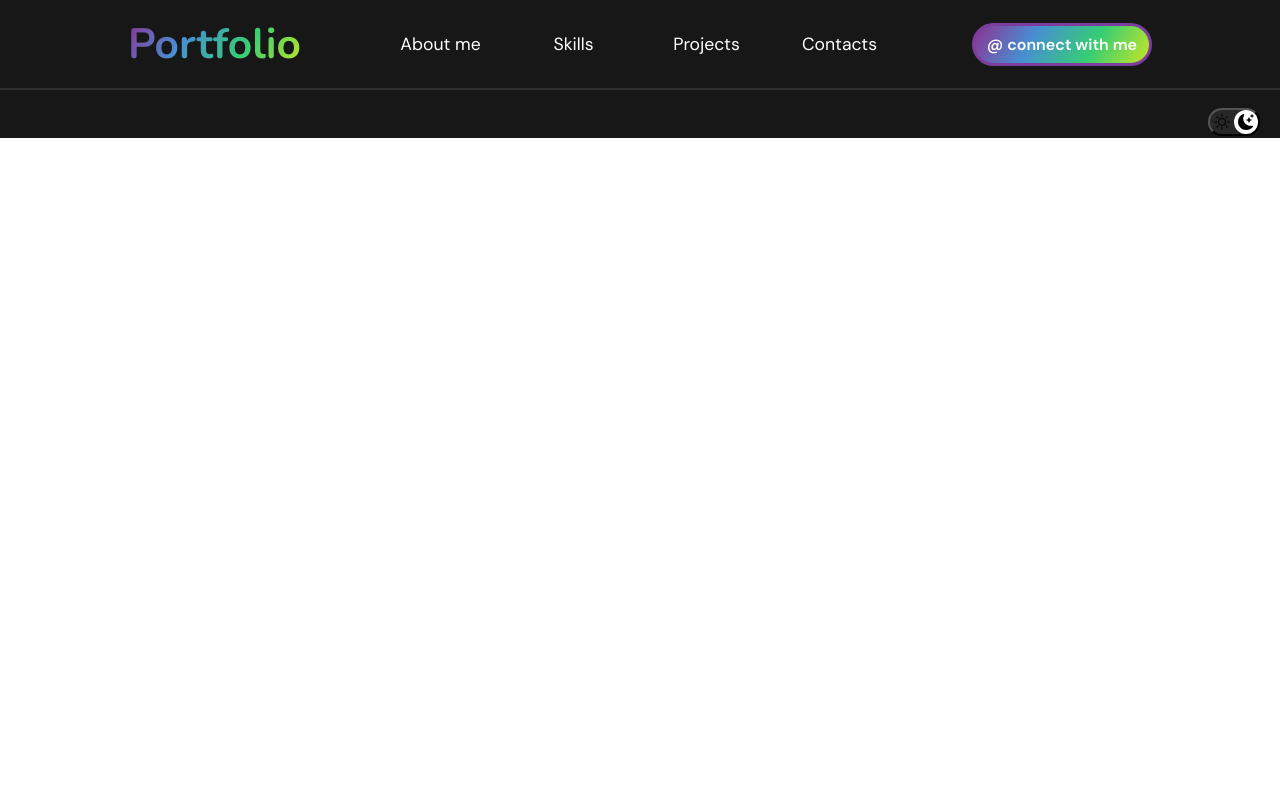
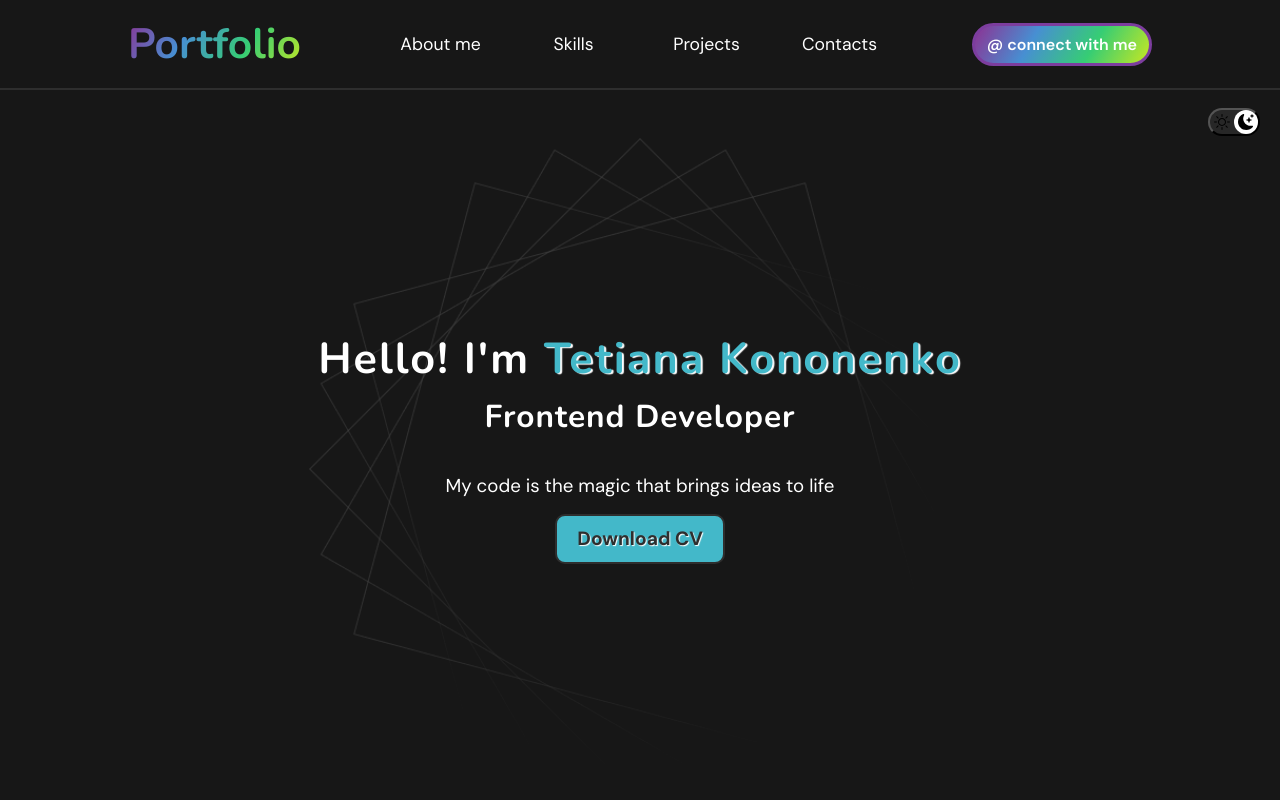
Before and after one commit to Tiana-K08/project_portfolio, a plain HTML site: page index.html in a window 1280 px wide. Drawn offline with nearby package versions, Linux system fonts and the light colour scheme; a web font is replaced by a local one.

Commit message:
homepage

```diff
--- a/css/common.css
+++ b/css/common.css
@@ -18,3 +18,9 @@ a {
 html, body, button {
     font-family: "DM Sans", sans-serif;
 }
+
+/* ********* */
+body {
+    background-color: var(--bg-dark);
+}
+/* ********* */
--- /dev/null
+++ b/css/homepage.css
@@ -0,0 +1,67 @@
+.main-wrapper {
+    background-color: var(--bg-dark);
+    height: calc(100vh - 138px);
+    min-height: fit-content;
+    padding: 0 20px;
+    display: flex;
+    flex-direction: column;
+    justify-content: center;
+    align-items: center;
+    background-image: url(../images/bg-homepage.png);
+    background-repeat: no-repeat;
+    background-size: contain;
+    background-position: center center;
+}
+
+/* Text styles */
+.text-container {
+    margin-top: -46px;
+    color: var(--items-light);
+    text-align: center;
+    font-size: 1.8rem;
+}
+
+.text-container h2 {
+    font-family: "Nunito", sans-serif;
+    letter-spacing: 2px;
+    margin-bottom: 7px;
+}
+
+.text-container span {
+    color: var(--accent-dark);
+    text-shadow: 2px 1px 1px var(--items-light);
+}
+
+.text-container h3 {
+    font-family: "Nunito", sans-serif;
+    font-size: 1.1em;
+    letter-spacing: 1px;
+    margin-bottom: 35px;
+}
+
+.text-container p {
+    font-size: 0.65em;
+}
+
+/* Buttons styles */
+.btn-container button {
+    margin-top: 16px;
+    background-color: var(--accent-dark);
+    border: 2px solid var(--option-gray);
+    border-radius: 10px;
+    width: 170px;
+    height: 50px;
+    color: var(--option-gray);
+    text-shadow: 1px 1px 1px var(--items-light);
+    font-size: 1.2rem;
+    font-weight: 700;
+}
+
+.btn-container button:hover {
+    border: 2px solid var(--items-light);
+}
+
+.btn-container button:active {
+    position: relative;
+    top: 1px;
+}
--- a/css/variables.css
+++ b/css/variables.css
@@ -3,4 +3,5 @@
     --items-light: #ffffff;
     --option-gray: #2e2e2e;
     --option-violet: #7c3d9e;
+    --accent-dark: #43b8c9;
 }
--- a/index.html
+++ b/index.html
@@ -7,6 +7,7 @@
     <link rel="stylesheet" href="css/variables.css">
     <link rel="stylesheet" href="css/common.css">
     <link rel="stylesheet" href="css/header.css">
+    <link rel="stylesheet" href="css/homepage.css">
 </head>
 <body>
     <header class="header-wrapper">
@@ -34,6 +35,18 @@
         </div>
     </header>
 
+    <main class="main-wrapper">
+        <section class="text-container">
+            <h2>Hello! I'm <span>Tetiana Kononenko</span></h2>
+            <h3>Frontend Developer</h3>
+            <p>My code is the magic that brings ideas to life</p>
+        </section>
+        <section class="btn-container">
+            <button id="download-file">Download CV</button>
+        </section>
+    </main>
+
     <script src="js/toggle_dark_light.js"></script>
+    <script src="js/download_cv.js"></script>
 </body>
 </html>
--- /dev/null
+++ b/js/download_cv.js
@@ -0,0 +1,6 @@
+document.getElementById('download-file').addEventListener('click', function() {
+    const link = document.createElement('a');
+    link.href = '../files/CV_Tetiana_Kononenko.pdf';
+    link.download = 'CV_Tetiana_Kononenko.pdf';
+    link.click();
+});
```
Also changed, not shown: images/bg-homepage.png (added), 1 other file.
